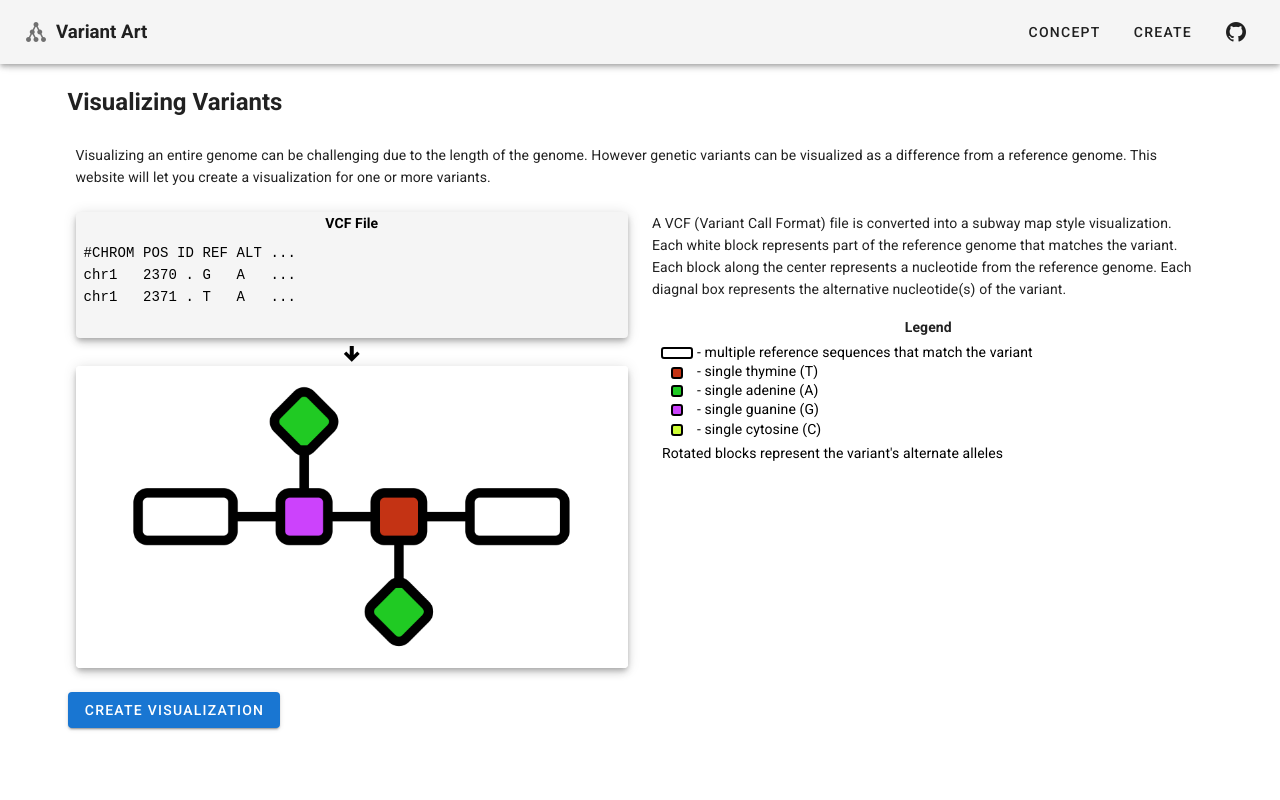
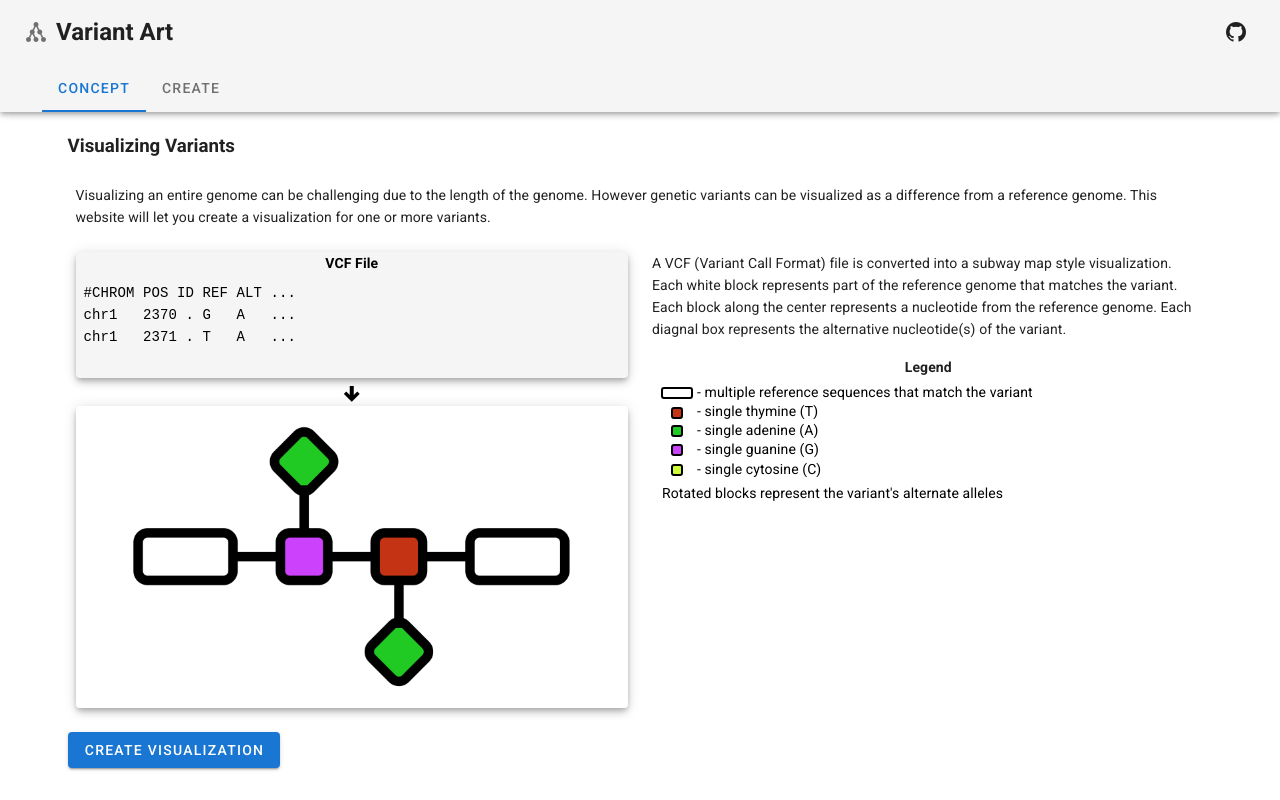
Before and after one commit to johnbradley/variant-art, a Vue app: page /#/ in a window 1280 px wide. Built offline with nearby package versions, Linux system fonts and the light colour scheme.

Commit message:
tabs for nav

```diff
--- a/src/App.vue
+++ b/src/App.vue
@@ -2,14 +2,8 @@
   <v-app>
     <v-app-bar app>
       <v-icon class="ma-2">mdi-graph</v-icon>
-      <h3 class="text-no-wrap">Variant Art</h3>
+      <h2 class="text-no-wrap">Variant Art</h2>
       <v-spacer></v-spacer>
-      <router-link to="/">
-        <v-btn text> Concept </v-btn>
-      </router-link>
-      <router-link to="/Create">
-        <v-btn text> Create </v-btn>
-      </router-link>
       <v-btn
         fab
         text
@@ -18,12 +12,24 @@
       >
         <v-icon>mdi-github</v-icon>
       </v-btn>
+      <template v-slot:extension>
+        <v-tabs align-with-title>
+          <v-tab to="/">Concept</v-tab>
+          <v-tab to="/create">Create</v-tab>
+        </v-tabs>
+      </template>
     </v-app-bar>
     <v-main>
       <router-view />
     </v-main>
   </v-app>
 </template>
+
+<style scoped>
+.router-link-active {
+  color: blue;
+}
+</style>
 
 <script>
 export default {
--- a/src/components/SelectInputPanel.vue
+++ b/src/components/SelectInputPanel.vue
@@ -2,7 +2,7 @@
   <v-container>
     <v-row class="text-center pt-3">
       <v-col>
-        <h2>Select Variants</h2>
+        <h3>Select Variants</h3>
       </v-col>
     </v-row>
     <v-row class="text-center pt-3">
--- a/src/views/ConceptView.vue
+++ b/src/views/ConceptView.vue
@@ -1,7 +1,7 @@
 <template>
   <v-container>
     <div class="mx-auto" fluid>
-      <h2 class="pa-2">Visualizing Variants</h2>
+      <h3 class="pa-2">Visualizing Variants</h3>
       <v-card-text>
         <v-row>
           <v-col>
```
